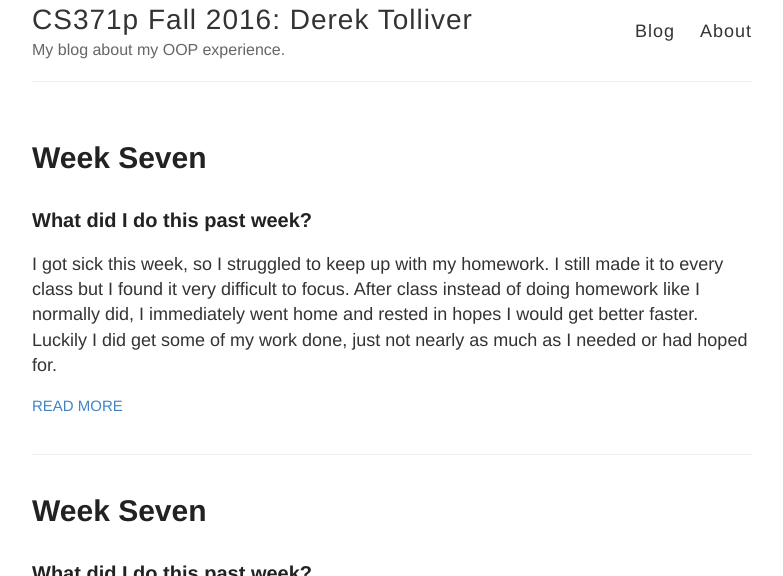
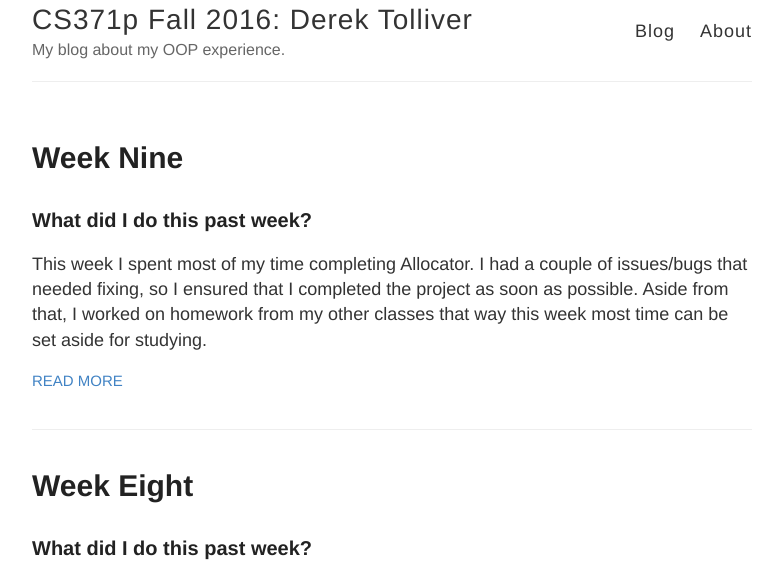
Before and after one commit to derektolliver/derektolliver.github.io, a Jekyll site: the page built from index.html, in a window 1280 px wide and 900 px high, cut to the strip 324-900 px from the top of the window. Shown: the whole strip, without its empty margins (248-1031 px from the left). Built offline with Jekyll 4.4.1, drawn with Linux system fonts in a browser that asks for light colours.

Commit message:
Added week 9, modified title of week eight

```diff
--- a/_posts/2016-10-16-week-eight.md
+++ b/_posts/2016-10-16-week-eight.md
@@ -1,6 +1,6 @@
 ---
 layout: post
-title: Week Seven
+title: Week Eight
 ---
 
 ### What did I do this past week?
--- /dev/null
+++ b/_posts/2016-10-23-week-nine.md
@@ -0,0 +1,16 @@
+---
+layout: post
+title: Week Nine
+---
+
+### What did I do this past week?
+This week I spent most of my time completing Allocator. I had a couple of issues/bugs that needed fixing, so I ensured that I completed the project as soon as possible. Aside from that, I worked on homework from my other classes that way this week most time can be set aside for studying.
+
+### What's in your way?
+I have three tests this week, and I have the next OOP project. I'm probably not going to start it until after I'm done with all my tests so I don't get too distracted with working on it. That means almost all of this week will be spent studying, preparing, and going to office hours if necessary.
+
+### What will you do next week?
+Studying for my tests is pretty much all I'll be able to do. They're all three on the same day, so I will be utilizing my time trying to succeed on those. After those are done, I will get together with a partner (after I find one) and start working on Darwin. I've heard this project is more difficult that the others, so I would rather get started working on it sooner than later.
+
+### Tip of the week:
+My tip of this week is a general tip having to do with interviews. I've noticed that for interviews I feel less pressure in, I tend to do better. With this in mind, make sure to not stress too much! If you're anything like me, you spend a lot of time in your head worrying about how you'll do. And if you're like me you have had poorer performance because of that. The point is, the interview is a great opportunity and no matter what happens, it is a helpful learning experience! Also, if you happen to not do so well, go over the problem(s) you were given afterward and complete them on your own. That way you can learn as much as you can from it!
```
